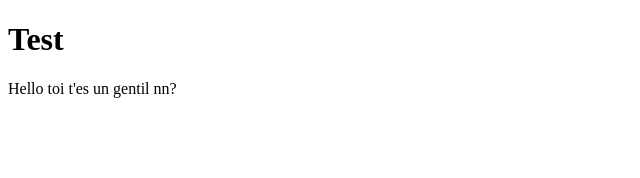
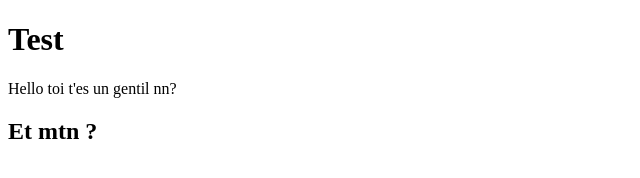
Before and after one commit to FRIGOND/Fiverr2NewDesign, a plain HTML site: page index.html in a window 1280 px wide. Shown: the whole page, without its empty margins (0-640 px from the left). Drawn offline with Linux system fonts and the light colour scheme.

Commit message:
upgrade text

```diff
--- a/index.html
+++ b/index.html
@@ -10,5 +10,7 @@
 
     <p>Hello toi t'es un gentil nn?</p>
 
+    <h2>Et mtn ?</h2>
+
 </body>
 </html>
```
